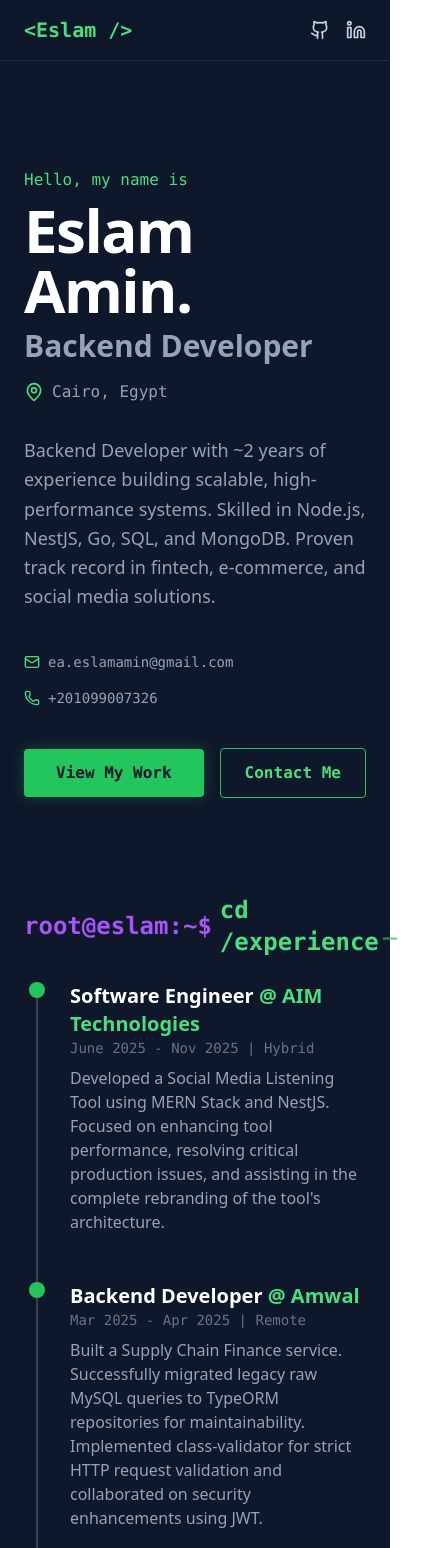
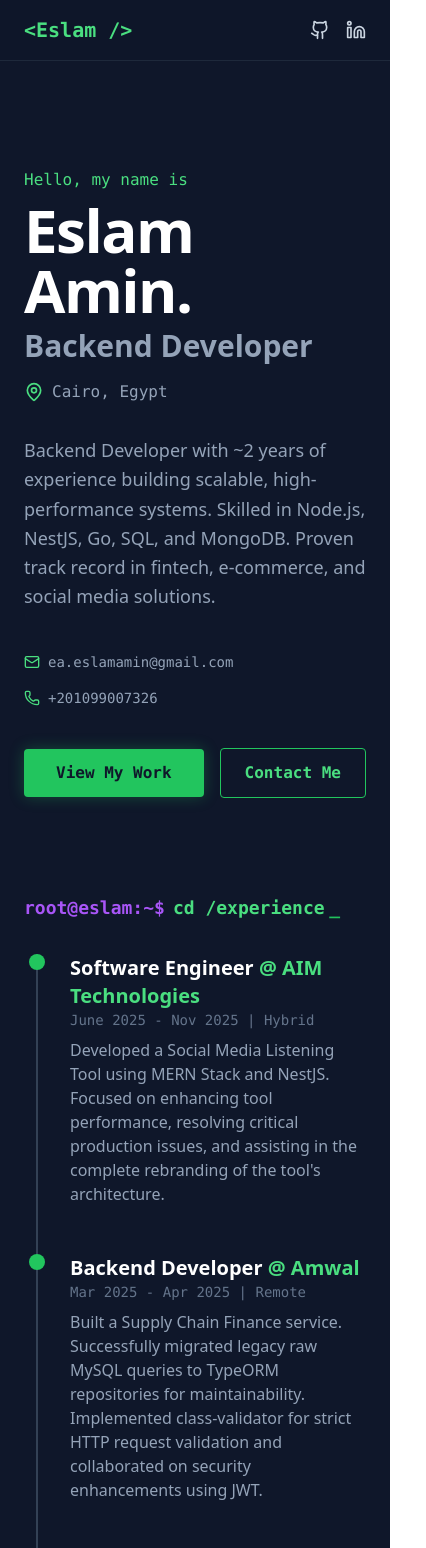
Before and after one commit to Eslam-Amin/Portfolio, a React (Create React App) app: page / in a window 390 px wide. Shown: the top 1548 px of the page, 426 px wide, since content can reach past the window. Built offline with nearby package versions, Linux system fonts and the light colour scheme.

Commit message:
Updated responsivness of the section title

```diff
--- a/src/App.js
+++ b/src/App.js
@@ -25,7 +25,7 @@ import {
   Smartphone,
   Play
 } from "lucide-react";
-import { WhatsAppIcon } from "./assets/icons";
+// import { WhatsAppIcon } from "./assets/icons";
 
 const SectionTitle = ({ children }) => {
   const [displayedText, setDisplayedText] = useState("");
@@ -64,24 +64,28 @@ const SectionTitle = ({ children }) => {
   }, [isVisible, displayedText, children]);
 
   return (
-    <h2
-      ref={elementRef}
-      className="text-2xl font-mono font-bold text-green-400 mb-6 flex items-center min-h-[40px]"
-    >
-      {/* The Static Prompt (Always visible) */}
-      <span className="text-purple-500 mr-2">root@eslam:~$</span>
+    <div ref={elementRef} className="mb-8">
+      <h2 className="font-mono font-bold text-green-400 flex flex-wrap items-center">
+        {/* 1. Prompt: "root@eslam:~$"
+            - Mobile: text-lg (18px) -> Bigger, more readable
+            - Laptop: text-2xl (24px) -> Classic size
+        */}
+        <span className="text-purple-500 mr-2 whitespace-nowrap text-lg md:text-2xl">
+          root@eslam:~$
+        </span>
 
-      {/* The Typed Command */}
-      <span>{displayedText}</span>
-
-      {/* The Blinking Cursor */}
-      <span
-        className="ml-1 animate-pulse text-green-500 font-black"
-        style={{ animationDuration: "0.7s" }}
-      >
-        _
-      </span>
-    </h2>
+        {/* 2. Command + Cursor Wrapper */}
+        <span className="text-lg md:text-2xl break-all">
+          {displayedText}
+          <span
+            className="ml-1 animate-pulse text-green-500 font-black inline-block"
+            style={{ animationDuration: "0.75s" }}
+          >
+            _
+          </span>
+        </span>
+      </h2>
+    </div>
   );
 };
 
```
